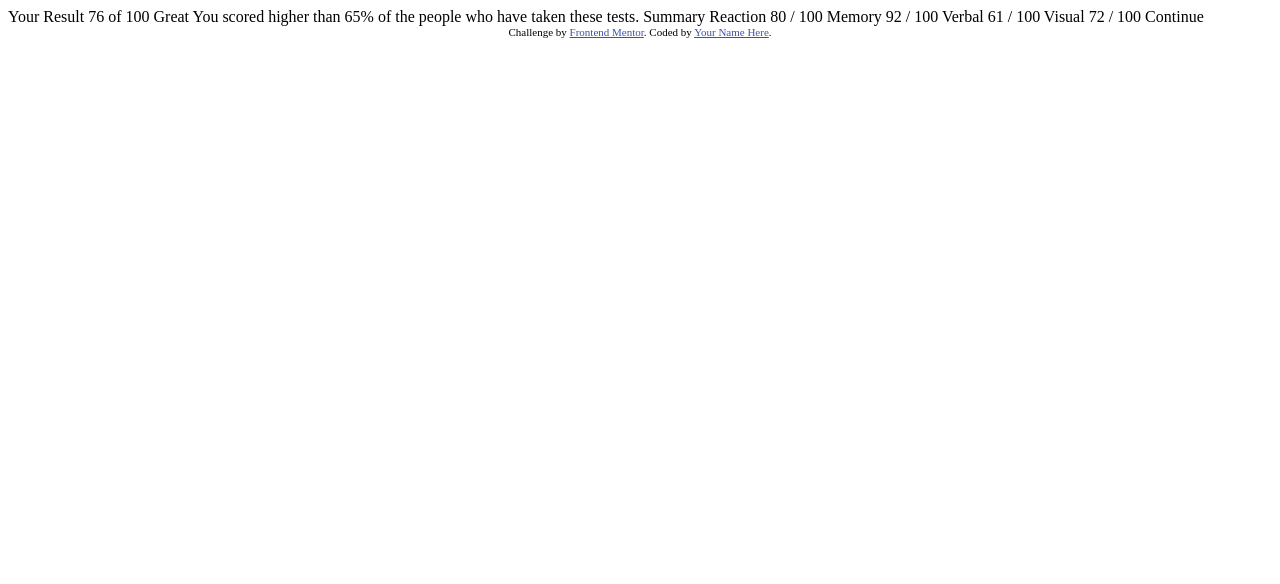
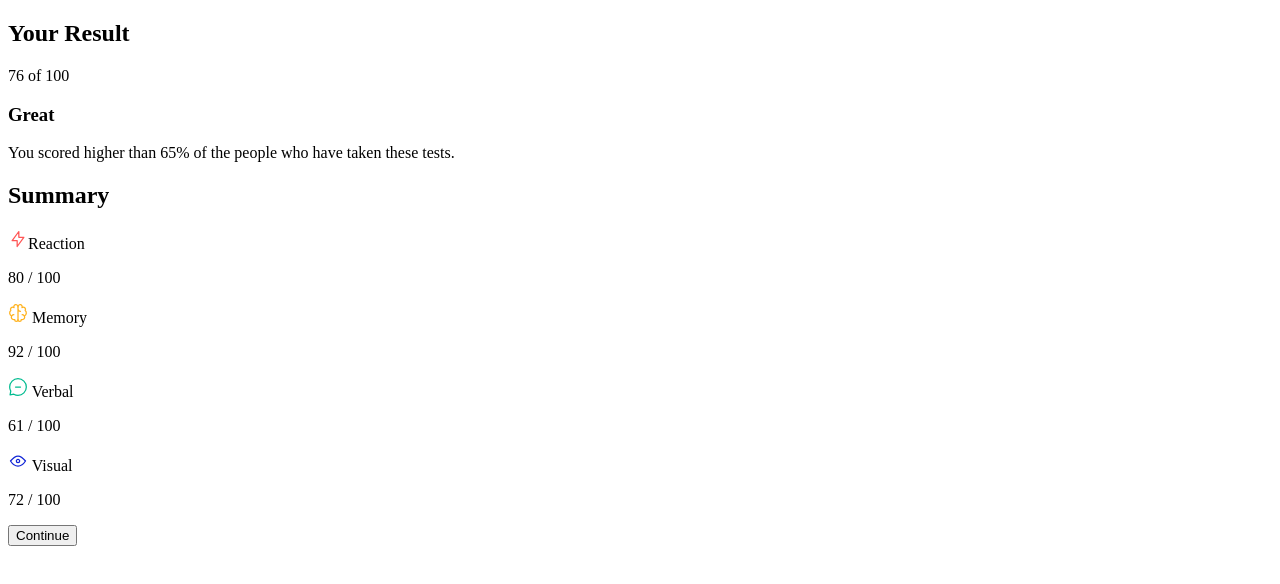
Before and after one commit to erlanggaadptr/results-summary-component-main, a plain HTML site: page index.html in a window 1280 px wide. Drawn offline with Linux system fonts and the light colour scheme.

Commit message:
Add content structure

```diff
--- a/index.html
+++ b/index.html
@@ -1,47 +1,88 @@
 <!DOCTYPE html>
 <html lang="en">
   <head>
-  <meta charset="UTF-8">
-  <meta name="viewport" content="width=device-width, initial-scale=1.0"> <!-- displays site properly based on user's device -->
-
-  <link rel="icon" type="image/png" sizes="32x32" href="./assets/images/favicon-32x32.png">
-
+    <meta charset="UTF-8" />
+    <meta name="viewport" content="width=device-width, initial-scale=1.0" />
+    <link
+      rel="icon"
+      type="image/png"
+      sizes="32x32"
+      href="./assets/images/favicon-32x32.png"
+    />
+    <link rel="preconnect" href="https://fonts.googleapis.com" />
+    <link rel="preconnect" href="https://fonts.gstatic.com" crossorigin />
+    <link
+      href="https://fonts.googleapis.com/css2?family=Hanken+Grotesk:wght@500;700;800&display=swap"
+      rel="stylesheet"
+    />
+    <link rel="stylesheet" href="css/utilities.css" />
+    <link rel="stylesheet" href="css/style.css" />
     <title>Frontend Mentor | Results summary component</title>
-
-  <!-- Feel free to remove these styles or customise in your own stylesheet 👍 -->
-  <style>
-    .attribution { font-size: 11px; text-align: center; }
-    .attribution a { color: hsl(228, 45%, 44%); }
-  </style>
   </head>
   <body>
-
-  Your Result
-  76
-  of 100
-
-  Great
+    <main class="flex-row">
+      <div class="card">
+        <div class="your-result">
+          <h2>Your Result</h2>
+          <div class="overall-score">
+            <p>76 of 100</p>
+          </div>
+          <h3>Great</h3>
+          <p>
             You scored higher than 65% of the people who have taken these tests.
-
-  Summary
-
-  Reaction
-  80 / 100
-
-  Memory
-  92 / 100
-
-  Verbal
-  61 / 100
-
-  Visual
-  72 / 100
-
-  Continue
-
-  <div class="attribution">
-    Challenge by <a href="https://www.frontendmentor.io?ref=challenge" target="_blank">Frontend Mentor</a>.
-    Coded by <a href="#">Your Name Here</a>.
+          </p>
         </div>
+        <div class="summary">
+          <h2>Summary</h2>
+          <div class="scores-wrapper">
+            <div class="reaction-score">
+              <div class="score-name">
+                <img
+                  src="assets/images/icon-reaction.svg"
+                  alt="Reaction Icon"
+                /><span>Reaction</span>
+              </div>
+              <div class="score-number">
+                <p><span class="score">80</span> / 100</p>
+              </div>
+            </div>
+            <div class="memory-score">
+              <div class="score-name">
+                <img
+                  src="assets/images/icon-memory.svg"
+                  alt="Memory Icon"
+                /><span> Memory</span>
+              </div>
+              <div class="score-number">
+                <p><span class="score">92</span> / 100</p>
+              </div>
+            </div>
+            <div class="verbal-score">
+              <div class="score-name">
+                <img
+                  src="assets/images/icon-verbal.svg"
+                  alt="Verbal Icon"
+                /><span> Verbal</span>
+              </div>
+              <div class="score-number">
+                <p><span class="score">61</span> / 100</p>
+              </div>
+            </div>
+            <div class="visual-score">
+              <div class="score-name">
+                <img
+                  src="assets/images/icon-visual.svg"
+                  alt="Visual Icon"
+                /><span> Visual</span>
+              </div>
+              <div class="score-number">
+                <p><span class="score">72</span> / 100</p>
+              </div>
+            </div>
+          </div>
+          <button class="btn">Continue</button>
+        </div>
+      </div>
+    </main>
   </body>
 </html>
```
Lines whose indentation alone changed are shown as unchanged.
